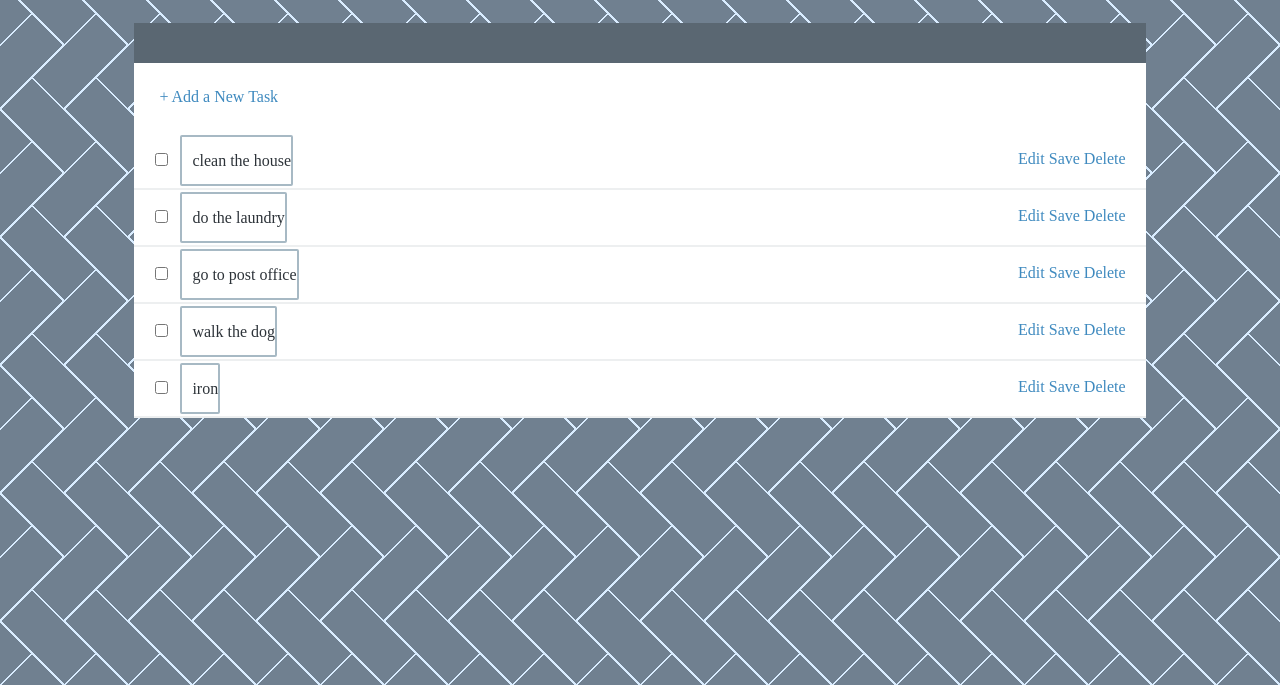
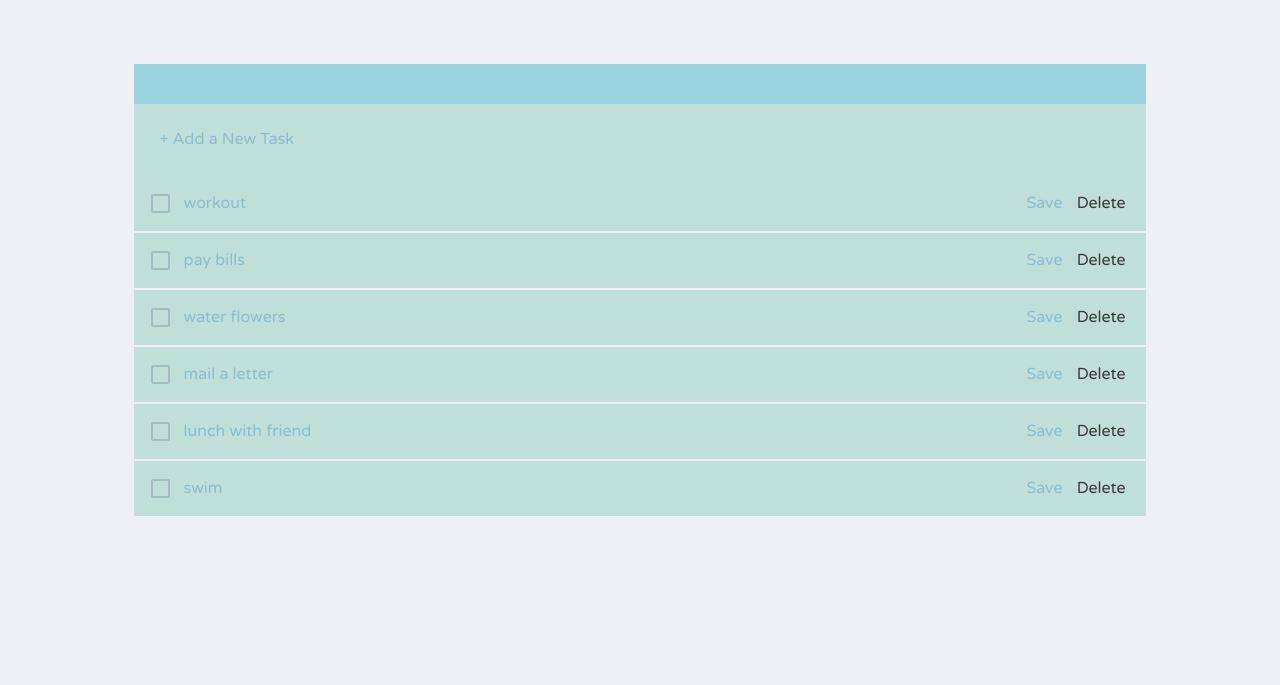
Before and after one commit to Missybur/Angular_Todo_List, a plain HTML site: page index.html in a window 1280 px wide. Shown: the part 115-800 px from the top of the page. Drawn offline with Linux system fonts and the light colour scheme.

Commit message:
Make changes to style

```diff
--- a/index.html
+++ b/index.html
@@ -1,36 +1,28 @@
-<!DOCTYPE html>
+<!doctype html>
 <html lang="en">
 <head>
-  <meta charset="UTF-8">
-  <title>Angular ToDo List</title>
-  <link rel="stylesheet" href="css/style.css">
+  <title></title>
+  <link href='https://fonts.googleapis.com/css?family=Varela+Round' rel='stylesheet' type='text/css'>
+  <link rel="stylesheet" href="/styles/style.css" type="text/css">
 </head>
 <body ng-app="todoListApp">
 
-  <h1 ng-click="helloWorld()">My ToDo's</h1>
-  <div ng-controller="mainCtrl" class="list">
+  <h1>TODO LIST</h1>
+
+  <div class="list" ng-controller="mainCtrl">
     <div class="add">
-      <a href="" ng-click="addTodo()">+ Add a New Task</a>
+      <a href="#" ng-click="addTodo()">
+        + Add a New Task</a>
+      </div>
+    <todo></todo>
+   </div>
 
-    </div>
-    <div class="item" ng-class="{'editing-item': editing, 'edited': todo.edited}" ng-repeat="todo in todos">
-      <input ng-model="todo.completed" type="checkbox">
-      <label ng-hide="editing" class="editing-label" type="text">{{todo.name}}</label>
-      <input ng-change="todo.edited = true" ng-blur=" editing = false" ng-show="editing" ng-model="todo.name" class="editing-label" type="text">
-      <div class="actions">
-       <a href="" ng-click=" editing = !editing">Edit</a>
-       <a href="" ng-click="saveTodo(todo)">Save</a>
-       <a href="" ng-click="deleteTodo(todo, $index)" class="Delete">Delete</a>
-     </div>
-   </div>
- </div>
- {{todos}}
-</div>
 
-<script src="vendor/angular.js" type="text/javascript"></script>
-<script src="scripts/app.js" type="text/javascript"></script>
-<script src="scripts/controllers/main.js" type="text/javascript"></script>
-<script src="scripts/services/data.js" type="text/javascript"></script>
-
+  <script src="/vendor/angular.js"></script>
+  <script src="/scripts/app.js"></script>
+  <script src="/scripts/controllers/main.js"></script>
+  <script src="/scripts/controllers/todo.js"></script>
+  <script src="/scripts/services/data.js"></script>
+  <script src="/scripts/directives/todo.js"></script>
 </body>
 </html>
--- a/mock/todos.json
+++ b/mock/todos.json
@@ -1,8 +1,8 @@
 [
-  {"name": "clean the house"},
-  {"name": "do the laundry"},
-  {"name": "go to post office"},
-  {"name": "walk the dog"},
-  {"name": "iron"}
-
+    {"name": "workout"},
+    {"name": "pay bills"},
+    {"name": "water flowers"},
+    {"name": "mail a letter"},
+    {"name": "lunch with friend"},
+    {"name": "swim"}
   ]
--- a/scripts/controllers/main.js
+++ b/scripts/controllers/main.js
@@ -4,7 +4,7 @@ angular.module("todoListApp")
 .controller("mainCtrl", function($scope, dataService){
   $scope.addTodo = function(){
     var todo = {name: "This is a new todo"};
-    $scope.todos.push(todo);
+    $scope.todos.unshift(todo);
   };
 
 
--- /dev/null
+++ b/scripts/controllers/todo.js
@@ -0,0 +1,18 @@
+'use strict';
+
+angular.module('todoListApp')
+.controller('todoCtrl', function($scope, dataService) {
+  $scope.deleteTodo = function(todo, index) {
+    $scope.todos.splice(index, 1);
+    dataService.deleteTodo(todo);
+  };
+
+  $scope.saveTodos = function() {
+    var filteredTodos = $scope.todos.filter(function(todo){
+      if(todo.edited) {
+        return todo
+      };
+    })
+    dataService.saveTodos(filteredTodos);
+  };
+});
--- /dev/null
+++ b/scripts/directives/todo.js
@@ -0,0 +1,10 @@
+'use strict';
+
+angular.module('todoListApp')
+.directive('todo', function(){
+  return {
+    templateUrl: 'templates/todo.html',
+    replace: true,
+    controller: 'todoCtrl'
+  }
+});
--- a/css/style.css
+++ b/styles/style.css
@@ -1,34 +1,27 @@
 body {
-  background:
-linear-gradient(135deg, #708090 22px, #d9ecff 22px, #d9ecff 24px, transparent 24px, transparent 67px, #d9ecff 67px, #d9ecff 69px, transparent 69px),
-linear-gradient(225deg, #708090 22px, #d9ecff 22px, #d9ecff 24px, transparent 24px, transparent 67px, #d9ecff 67px, #d9ecff 69px, transparent 69px)0 64px;
-background-color:#708090;
-background-size: 64px 128px
-}
-
-h1 {
-  /*color: white;*/
-}
-
-body {
-  color: #2d3339;
+  color: #89bdd3;
   font-family: "Varela Round";
   text-align: center;
-  /*background: #edeff0;*/
+  background: #edeff0;
   font-size: 16px; }
 
 a {
-  color: #3f8abf;
+  color: #89bdd3;
   text-decoration: none; }
   a:hover {
     color: #65a1cc; }
 
+h1 {
+  color: #89bdd3;
+  padding-top: 40px;
+}
+
 .list {
-  background: #fff;
+  background: #c0dfd9;
   width: 80%;
   min-width: 500px;
   margin: 80px auto 0;
-  border-top: 40px solid #5a6772;
+  border-top: 40px solid #9ad3de;
   text-align: left; }
   .list .item {
     border-bottom: 2px solid #edeff0;
@@ -48,11 +41,11 @@ a {
       float: right;
       margin-right: 20px; }
       .list .item .actions .delete {
-        color: #ed5a5a;
+        color: #3b3a36;
         margin-left: 10px; }
         .list .item .actions .delete:hover {
           color: #f28888; }
-    .list .item.editing .actions {
+    .list .item.editing-item .actions {
       margin-top: 17px; }
   .list .edited label:after {
     content: " edited";
@@ -65,7 +58,7 @@ a {
     text-decoration: line-through; }
   .list .add {
     padding: 25px 0 27px 25px; }
-/*
+
 input[type="checkbox"] {
     display:none;
 }
@@ -80,4 +73,4 @@ input[type="checkbox"] + span {
 }
 input[type="checkbox"]:checked + span {
     background:url(checkbox-filled.svg) left top no-repeat;
-}*/
+}
--- /dev/null
+++ b/templates/todo.html
@@ -0,0 +1,10 @@
+    <div class="item" ng-class="{'editing-item': editing, 'edited': todo.edited, 'completed': todo.completed}" ng-repeat="todo in todos | orderBy: 'completed' " ng-init="todo.completed = false">
+      <input type="checkbox" ng-model="todo.completed" />
+      <span ng-click="todo.completed = !todo.completed; todo.edited = true"></span>
+      <label ng-hide="editing" ng-click="editing=true">{{todo.name}}</label>
+      <input ng-show="editing" ng-blur="editing = false" class="editing-label" type="text" ng-model="todo.name" ng-change="todo.edited = true"/>
+      <div class="actions">
+        <a href="" ng-click="saveTodos()">Save</a>
+        <a href="" class="delete" ng-click="deleteTodo(todo, $index)">Delete</a>
+      </div>
+    </div>
```
Also changed, not shown: styles/checkbox-empty.svg (added), styles/checkbox-filled.svg (added).
